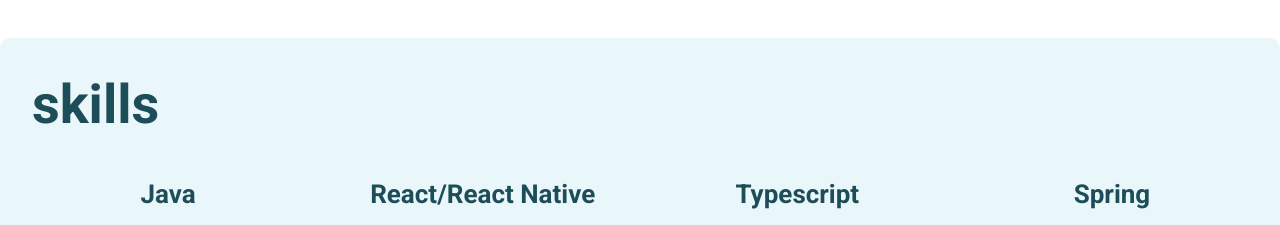
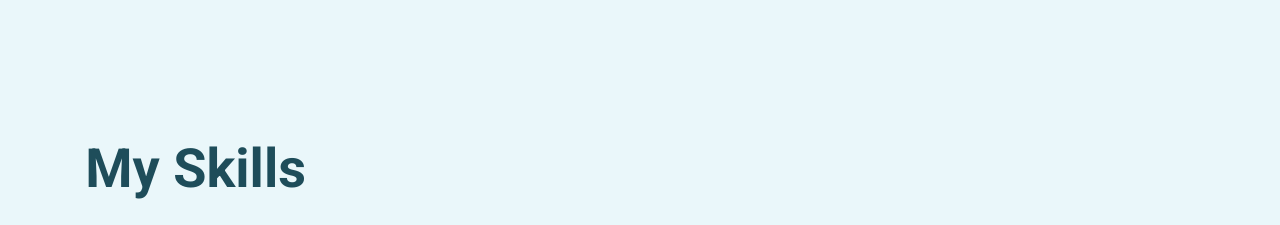
Before and after one commit to SanderVanryckeghem/SanderVanryckeghem, a React (Create React App) app: page / in a window 1280 px wide. Shown: the part 1556-1781 px from the top of the page. Built offline with nearby package versions, Linux system fonts and the light colour scheme.

Commit message:
fix styling mySkills

```diff
--- a/src/App.css
+++ b/src/App.css
@@ -261,6 +261,15 @@ h2 {
   justify-content: center;
   align-items: flex-start;
   gap: 106.667px;
+}
+.skill-score-section {
+  display: flex;
+  padding: 149.33px 85.33px;
+  flex-direction: column;
+  justify-content: center;
+  align-items: flex-start;
+  gap: 106.667px;
+  background-color: var(--bg-shade);
 }
 .skills-section-heading {
   color: var(--heading-color);
--- a/src/Pages/Home/MySkills.tsx
+++ b/src/Pages/Home/MySkills.tsx
@@ -3,7 +3,6 @@ export default function MySkills() {
   return (
     <section className="skills-section" id="mySkills">
       <div className="portfolio-container">
-                <p className="section-title">My Skills</p>
         <h2 className="skills-section-heading">My Expertise</h2>
       </div>
       <div className="skills-section-container">
--- a/src/Pages/Home/MySkillsScore.tsx
+++ b/src/Pages/Home/MySkillsScore.tsx
@@ -1,11 +1,13 @@
-import data from '../../data/index.json'
-import CircularProgressBar from '../../Components/CircularProgressBar/CircularProgressBar'
+import data from "../../data/index.json";
+import CircularProgressBar from "../../Components/CircularProgressBar/CircularProgressBar";
 export default function MySkillsScore() {
   return (
-        <section className="skills-score-section" id="mySkillsScore">
-            <h2 className="skills-section-heading">skills</h2>
+    <section className="skill-score-section" id="mySkillsScore">
+      <div className="portfolio-container">
+        <h2 className="skills-section-heading">My Skills</h2>
+      </div>
       <div className="skills-score-section-container">
-                {data.skillBar.map(skill => (
+        {data.skillBar.map((skill) => (
           <div className="skills-score-card" key={skill.type}>
             <h3 className="skills-score-section-title">{skill.type}</h3>
             <CircularProgressBar value={skill.level} url={skill.url} />
```
Lines whose indentation alone changed are shown as unchanged.
